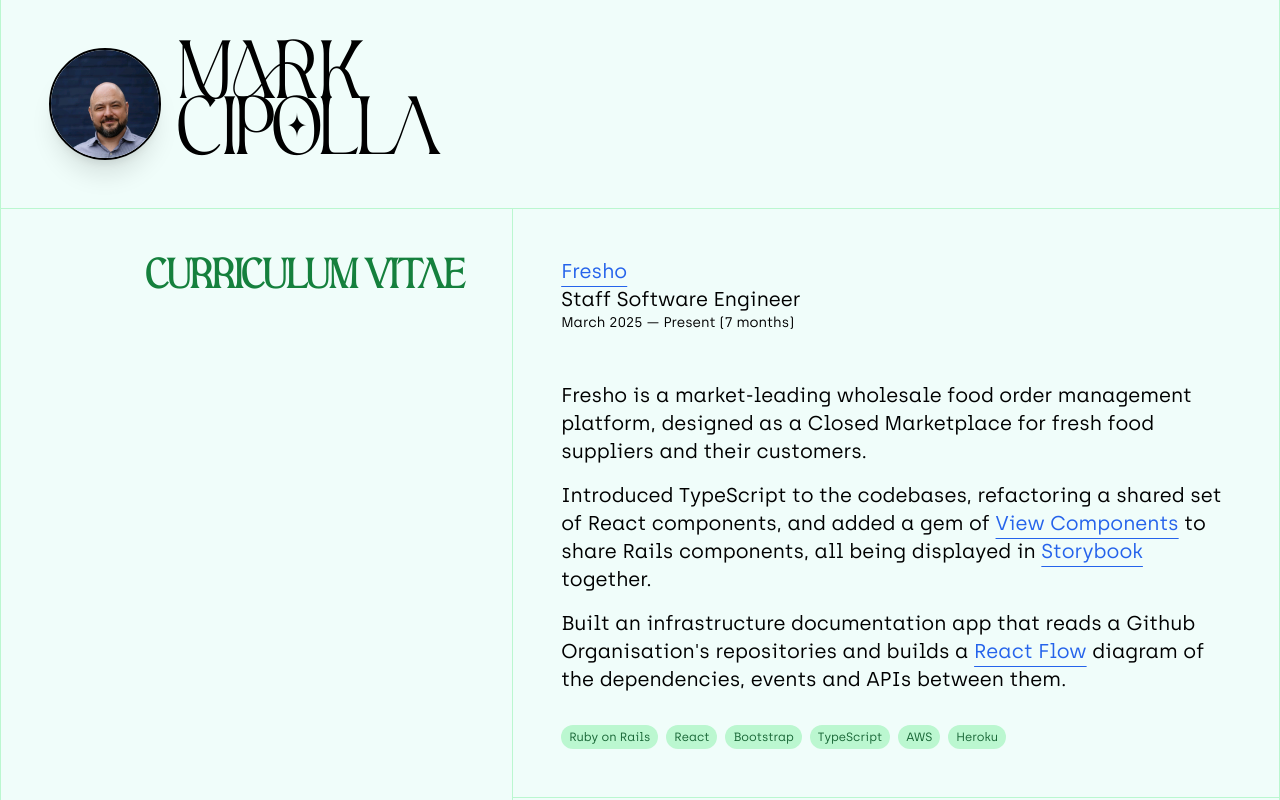
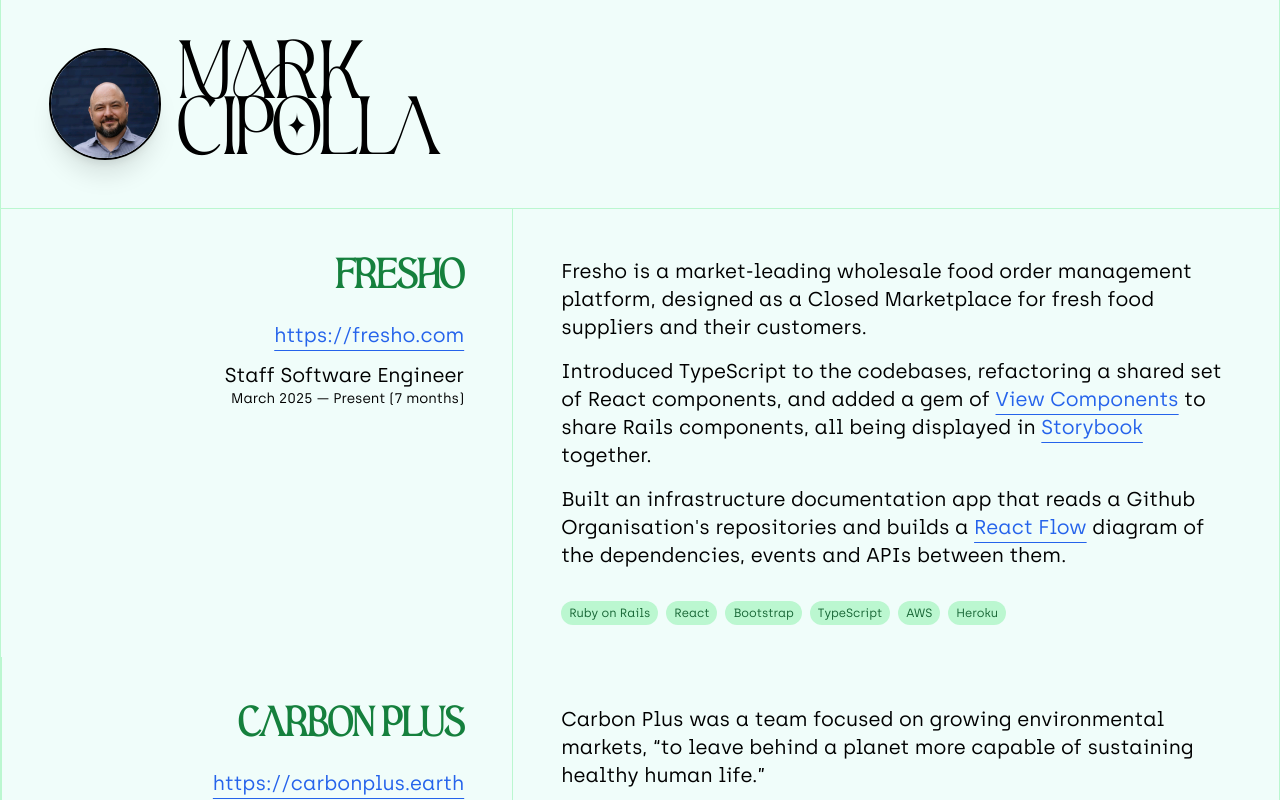
Before and after one commit to markcipolla/markcipolla.com, a Next.js app: page /cv in a window 1280 px wide. Shown: the top 800 px of the page. Built offline with nearby package versions, Linux system fonts and the light colour scheme.

Commit message:
Make companies appear better on CV page

```diff
--- a/src/app/cv/page.tsx
+++ b/src/app/cv/page.tsx
@@ -1,3 +1,4 @@
+import React from "react";
 import { Section, Block, Header, ExternalLink, Tags } from "@/components";
 import ReactMarkdown from "react-markdown";
 
@@ -106,7 +107,7 @@
 `,
   },
   {
-    company: "The Conversation Media Group",
+    company: "The Conversation",
     url: "https://theconversation.com",
     role: "Senior Developer",
     started: "Nov 2012",
@@ -177,12 +178,26 @@
   return (
     <>
       <Section>
-        <Header label="Curriculum vitae" />
-        <Block columns={3} noPadding noGap className="divide-y divide-green-200">
-          {roles.map((role, index) => (
-            <Role key={index} role={role} />
-          ))}
-        </Block>
+        {roles.map((role, index) => (
+          <React.Fragment key={index}>
+            <Header label={role.company}>
+              <div>
+                <h2 className='mb-3'>
+                  <ExternalLink href={role.url}>{role.url}</ExternalLink>
+                </h2>
+
+                <p>{role.role}</p>
+
+                <p className="text-sm">
+                  {role.started} — {role.ended || "Present"} ({calculateDuration(role.started, role.ended)})
+                </p>
+              </div>
+            </Header>
+            <Block columns={3} noPadding noGap className="divide-y divide-green-200">
+              <Role role={role} />
+            </Block>
+          </React.Fragment>
+        ))}
       </Section>
     </>
   );
@@ -210,18 +225,7 @@
 
 const Role = ({ role }: { role: Role }) => {
   return (
-    <div className="px-4 py-12 md:p-12 flex gap-8 flex-col">
-      <div>
-        <h2>
-          <ExternalLink href={role.url}>{role.company}</ExternalLink>
-        </h2>
-
-        <p>{role.role}</p>
-
-        <p className="text-sm">
-          {role.started} — {role.ended || "Present"} ({calculateDuration(role.started, role.ended)})
-        </p>
-      </div>
+    <div className="px-4 py-8 md:px-12 flex gap-8 flex-col">
       <ReactMarkdown
         className="mt-4 flex flex-col gap-4"
         components={{
```
